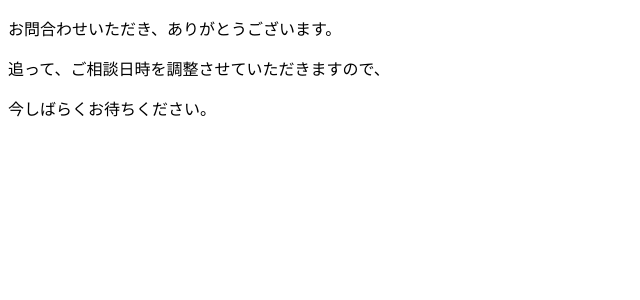
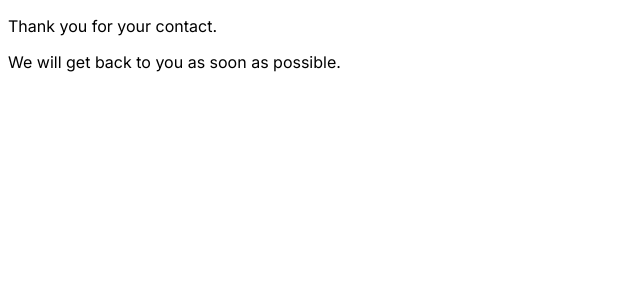
Before and after one commit to IkeCairns/ContactPage-Public, a Next.js app: page /welcome in a window 1280 px wide. Shown: the top 300 px of the page, without its empty margins (0-640 px from the left). Built offline with nearby package versions, Linux system fonts and the light colour scheme.

Commit message:
changed welcome page

```diff
--- a/src/app/post/form.tsx
+++ b/src/app/post/form.tsx
@@ -1,11 +1,13 @@
 "use client"
 
 import { FormEvent, useState } from "react"
+import { useRouter } from "next/navigation"
 
 export const PostForm: React.FC = () => {
   const [name, setName] = useState("");
   const [email, setEmail] = useState("");
   const [message, setMessage] = useState("");
+  const router = useRouter();
 
   const onSubmit = async (e: React.SyntheticEvent) => {
     e.preventDefault()
@@ -18,9 +20,9 @@ export const PostForm: React.FC = () => {
       });
 
       console.log(result);
+      router.push("/welcome");
       return result;
 
-      // router.push("/welcome");
 
     } catch (error) {
       console.error(`Error submitting the form`, error);
--- a/src/app/welcome/page.tsx
+++ b/src/app/welcome/page.tsx
@@ -4,9 +4,8 @@ import { css } from '../../../styled-system/css';
 export default function Welcome() {
   return (
     <div className={css({ display: 'flex', flexDirection: 'column', justifyContent: 'center', alignItems: 'center', height: '100vh', backgroundColor: 'green.50' })}>
-      <p>お問合わせいただき、ありがとうございます。</p>
-      <p>追って、ご相談日時を調整させていただきますので、</p>
-      <p>今しばらくお待ちください。</p>
+      <p>Thank you for your contact.</p>
+      <p>We will get back to you as soon as possible.</p>
     </div>
   )
 }
```
